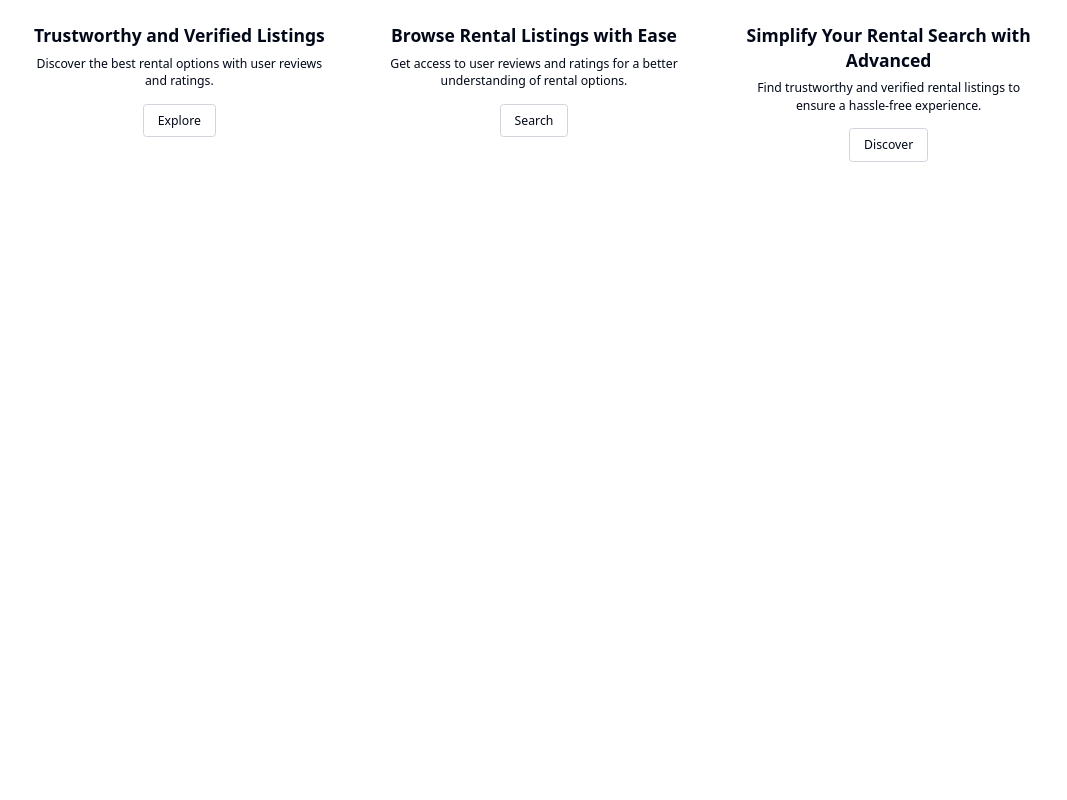
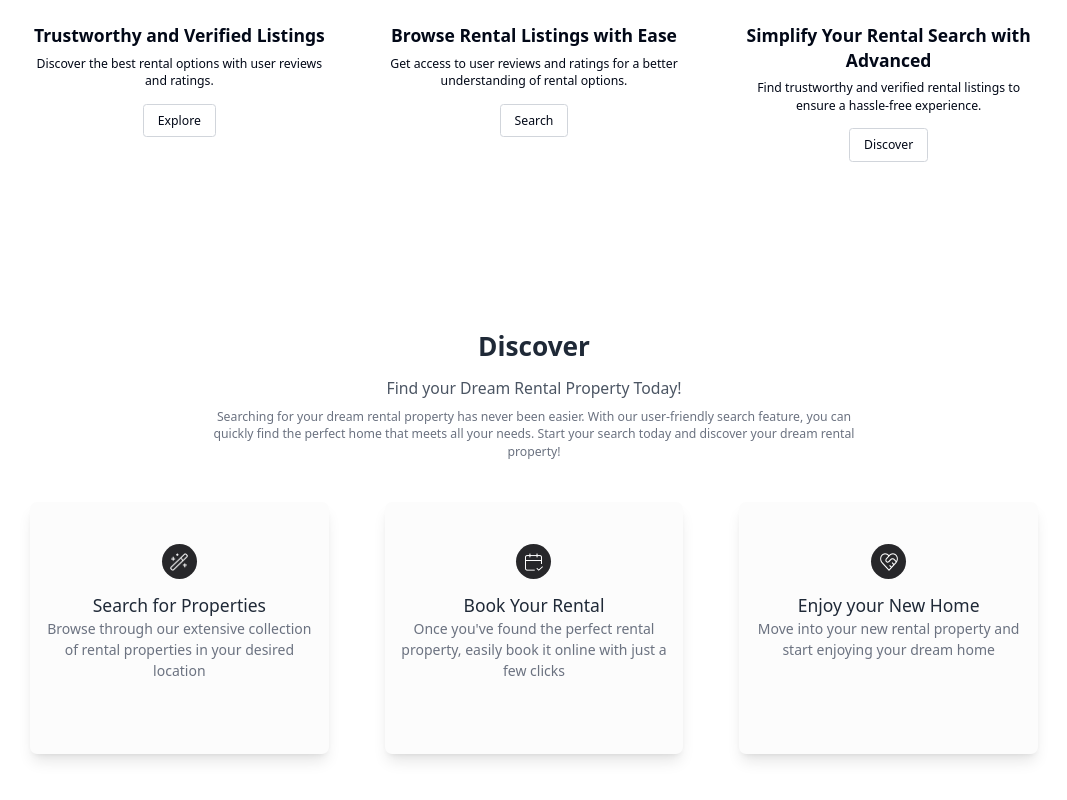
Before and after one commit to dialite/proprent, a Next.js app: page /landing in a window 1280 px wide. Shown: the part 1200-2000 px from the top of the page, without its empty margins (106-1173 px from the left). Before the commit the page ends 1446 px from the top, so only its background shows below. Built offline with nearby package versions, Linux system fonts and the light colour scheme; no server answers.

Commit message:
Implement the discover section UI

```diff
--- /dev/null
+++ b/src/app/(nondashboard)/landing/DiscoverSection.tsx
@@ -0,0 +1,102 @@
+"use client";
+
+import React from "react";
+import { motion } from "framer-motion";
+import Image from "next/image";
+import Link from "next/link";
+
+const containerVariants = {
+  hidden: { opacity: 0 },
+  visible: {
+    opacity: 1,
+    transition: {
+      staggerChildren: 0.2,
+    },
+  },
+};
+
+const itemVariants = {
+  hidden: { opacity: 0, y: 20 },
+  visible: { opacity: 1, y: 0 },
+};
+
+const DiscoverSection = () => {
+  return (
+    <motion.div
+      initial="hidden"
+      whileInView="visible"
+      viewport={{ once: true, amount: 0.8 }}
+      variants={containerVariants}
+      className="py-12 bg-white mb-16"
+    >
+      <div className="max-w-6xl xl:max-w-7xl mx-auto px-6 sm:px-8 lg:px-12 xl:px-16">
+        <motion.div variants={itemVariants} className="my-12 text-center">
+          <h2 className="text-3xl font-semibold leading-tight text-gray-800">
+            Discover
+          </h2>
+          <p className="mt-4 text-lg text-gray-600 ">
+            Find your Dream Rental Property Today!
+          </p>
+          <p className="mt-2 text-gray-500 max-w-3xl mx-auto">
+            Searching for your dream rental property has never been easier. With
+            our user-friendly search feature, you can quickly find the perfect
+            home that meets all your needs. Start your search today and discover
+            your dream rental property!
+          </p>
+        </motion.div>
+        <div className="grid grid-cols-1 md:grid-cols-3 gap-8 lg:gap-12 xl:gap-16 text-center">
+          {[
+            {
+              imageSrc: "/landing-icon-wand.png",
+              title: "Search for Properties",
+              description:
+                "Browse through our extensive collection of rental properties in your desired location",
+            },
+            {
+              imageSrc: "/landing-icon-calendar.png",
+              title: "Book Your Rental",
+              description:
+                "Once you've found the perfect rental property, easily book it online with just a few clicks",
+            },
+            {
+              imageSrc: "/landing-icon-heart.png",
+              title: "Enjoy your New Home",
+              description:
+                "Move into your new rental property and start enjoying your dream home",
+            },
+          ].map((card, index) => (
+            <motion.div key={index} variants={itemVariants}>
+              <DiscoverCard {...card} />
+            </motion.div>
+          ))}
+        </div>
+      </div>
+    </motion.div>
+  );
+};
+
+const DiscoverCard = ({
+  imageSrc,
+  title,
+  description,
+}: {
+  imageSrc: string;
+  title: string;
+  description: string;
+}) => (
+  <div className="px-4 py-12 shadow-lg rounded-lg bg-primary-50 md:h-72">
+    <div className="bg-primary-700 p-[0.6rem] rounded-full mb-4 h-10 w-10 mx-auto">
+      <Image
+        src={imageSrc}
+        width={30}
+        height={30}
+        className="w-full h-full"
+        alt={title}
+      />
+    </div>
+    <h3 className="mt-4 text-xl font-medium text-gray-800">{title}</h3>
+    <p className="mb-2 text-base text-gray-500">{description}</p>
+  </div>
+);
+
+export default DiscoverSection;
--- a/src/app/(nondashboard)/landing/page.tsx
+++ b/src/app/(nondashboard)/landing/page.tsx
@@ -1,12 +1,14 @@
 import React from "react";
 import HeroSection from "./HeroSection";
 import FeaturesSection from "./FeaturesSection";
+import DiscoverSection from "./DiscoverSection";
 
 const Landing = () => {
   return (
     <div>
       <HeroSection />
       <FeaturesSection />
+      <DiscoverSection />
     </div>
   );
 };
```
